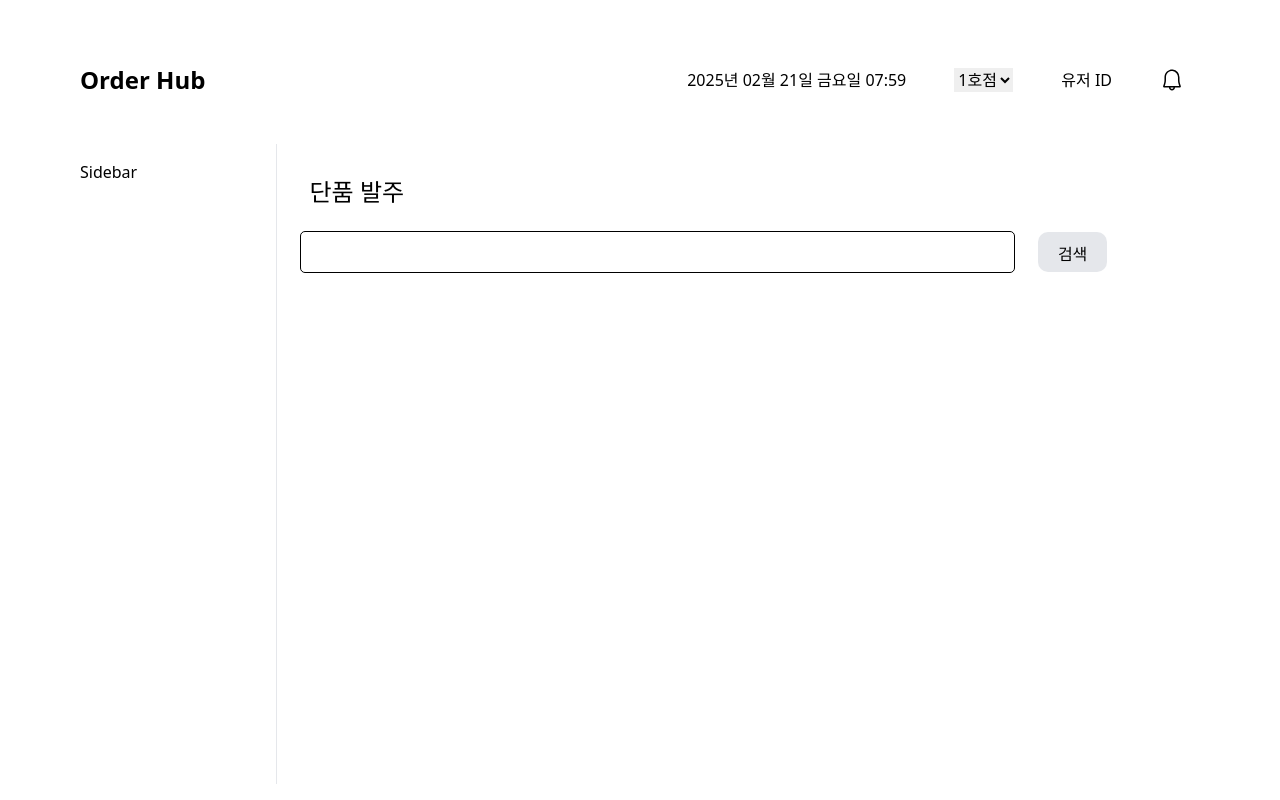
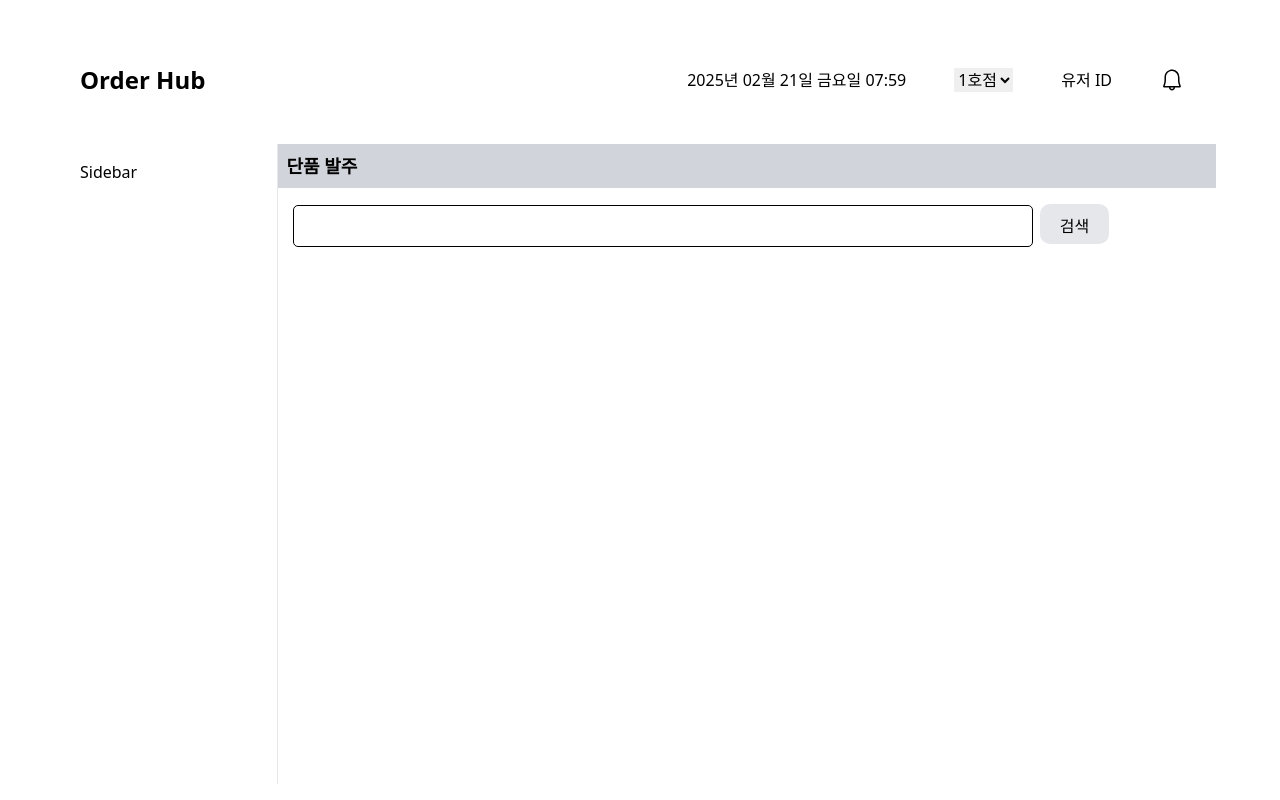
Before and after one commit to order-hub/orderHub-front, a React (Create React App) app: page /order/one in a window 1280 px wide. Built offline with nearby package versions, Linux system fonts and the light colour scheme.

Commit message:
Refactor 검색 기능 변경

```diff
--- a/src/components/common/SearchBar.js
+++ b/src/components/common/SearchBar.js
@@ -1,29 +1,12 @@
-import React, { useState } from "react";
-import Button from "./Button";
+import React from "react";
 
-const SearchBar = ({onSearch}) => {
-    const [searchText, setSearchText] = useState("");
-
-    const handleInputChange = (e) => {
-        setSearchText(e.target.value);
-    };
-
-    const handleSearchClick = () => {
-        if (onSearch) {
-            onSearch(searchText);
-        }
-        setSearchText("");
-    };
-
+const SearchBar = ({value, onChange}) => {
     return(
-        <div className="flex m-2 items-center gap-4">
-                    <input
-                    value={searchText}
-                    onChange={handleInputChange}
-                    type="text"
-                    className="h-10 w-4/5 outline outline-1 mr-2 rounded p-2" />
-                    <Button onClick={handleSearchClick}>검색</Button>
-                </div>
+        <input
+        value={value}
+        onChange={(e) => onChange(e.target.value)}
+        type="text"
+        className="h-10 w-4/5 outline outline-1 mr-2 rounded p-2" />
     );
 };
 
--- /dev/null
+++ b/src/components/common/SearchModal.js
@@ -0,0 +1,21 @@
+import React from "react";
+
+const SearchModal = ({ children, onClose }) => {
+    return (
+        <div className="absolute top-full left-0 w-4/5 bg-white border border-gray-300 rounded shadow-lg z-10">
+            <div className="relative">
+                {/* <button
+                    className="absolute top-2 right-2 text-gray-600 hover:text-gray-800"
+                    onClick={onClose}
+                >
+                    X
+                </button> */}
+                <div className="p-4">
+                    {children}
+                </div>
+            </div>
+        </div>
+    );
+};
+
+export default SearchModal;
--- a/src/pages/Order/OrderOne/OrderOne.js
+++ b/src/pages/Order/OrderOne/OrderOne.js
@@ -1,31 +1,40 @@
 import React, {useState} from "react";
 import Layout from "../../../components/layout/Layout";
 import SearchBar from "../../../components/common/SearchBar"
-import OrderOneSearch from "./OrderOneSearch";
+import SearchModal from "../../../components/common/SearchModal";
+import Button from "../../../components/common/Button";
 
 const OrderOne = () => {
-    const [searchText, setSearchText] = useState("");
+    const [productName, setProductName] = useState("");
     const [isSearchOpen, setIsSearchOpen] = useState(false);
 
-    const handleSearch = (text) => {
-        setSearchText(text);
-        setIsSearchOpen(true);
+    const handleProductNameChange = (text) => {
+        setProductName(text);
+        setIsSearchOpen(text.trim() !== "");
     };
 
     const closeModal = () => {
         setIsSearchOpen(false);
     };
 
+    const handleSearchClick = () => {
+        console.log("검색 실행:", {productName });
+        setIsSearchOpen(false);
+        setProductName("");
+    };
     return(
         <Layout>
-            <div className="flex flex-col w-full p-4">
-                <div className="flex flex-col w-full p-4 text-2xl">
+            <div className="flex flex-col w-full">
+                <div className="flex flex-col w-full p-2 text-lg font-bold bg-gray-300">
                     단품 발주
                 </div>
-                <SearchBar onSearch={handleSearch}></SearchBar>
-                {isSearchOpen && (
-                    <OrderOneSearch onClose={closeModal}>{searchText}</OrderOneSearch>
-                )}
+                <div className="relative mt-4 ml-4 items-center">
+                    <SearchBar onChange={handleProductNameChange} value={productName}/>
+                    {isSearchOpen && (
+                        <SearchModal onClose={closeModal}>{productName}</SearchModal>
+                    )}
+                    <Button onClick={handleSearchClick}>검색</Button>
+                </div>
             </div>
         </Layout>
     );
```
